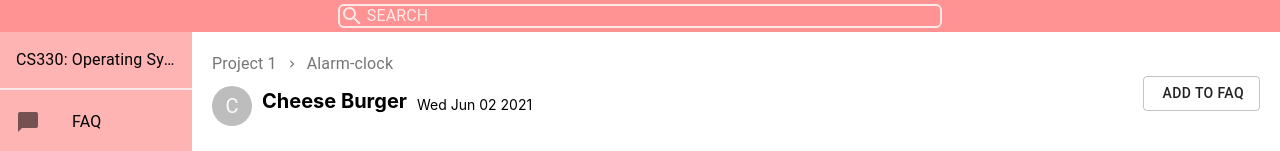
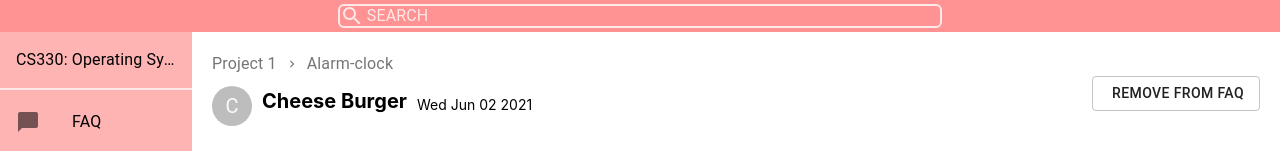
Before and after one commit to busankimchi/CS374-design-project, a React (Create React App) app: page /faq in a window 1280 px wide. Shown: the top 151 px of the page. Built offline with nearby package versions, Linux system fonts and the light colour scheme; no server answers; the database is empty.

Commit message:
Add listener to FAQ button

```diff
--- a/src/components/Contents/FAQButton.tsx
+++ b/src/components/Contents/FAQButton.tsx
@@ -9,14 +9,20 @@ import pinAngleFill from '@iconify-icons/bi/pin-angle-fill';
 
 interface FAQButtonProp {
     isFaq: boolean,
+    changeIsFaq: (arg0: boolean) => void,
 };
 
-export const FAQButton: FC<FAQButtonProp> = ({isFaq}) => {
+export const FAQButton: FC<FAQButtonProp> = ({isFaq, changeIsFaq}) => {
+    const handleClick = () => {
+        changeIsFaq(isFaq);
+    }
+
     if (isFaq) {
         return (
             <CustonFAQButton
                 variant="outlined"
                 startIcon={<Icon icon={pinAngleFill} />}
+                onClick={handleClick}
             >
                 Remove from FAQ
         </CustonFAQButton>
@@ -26,6 +32,7 @@ export const FAQButton: FC<FAQButtonProp> = ({isFaq}) => {
         <CustonFAQButton
             variant="outlined"
             startIcon={<Icon icon={pinAngle} />}
+            onClick={handleClick}
         >
             Add to FAQ
     </CustonFAQButton>
--- a/src/components/Contents/QnADisplay.tsx
+++ b/src/components/Contents/QnADisplay.tsx
@@ -1,4 +1,4 @@
-import { FC } from 'react';
+import { FC, useState } from 'react';
 import styled from 'styled-components';
 import NavigateNextIcon from '@material-ui/icons/NavigateNext';
 import { Box, Breadcrumbs, Typography } from '@material-ui/core';
@@ -24,6 +24,13 @@ export const QnADisplay: FC<QuestionIdProp> = ({questionId}) => {
     ),
   );
 
+  const [isFaq, setIsFaq] = useState(question.isFaq);
+
+  const changeIsFaq = () => {
+    setIsFaq(!isFaq);
+    // TODO: Do some more things for firebase
+  }
+
   return (
     <QnADisplayBox>
       <Box>
@@ -35,7 +42,7 @@ export const QnADisplay: FC<QuestionIdProp> = ({questionId}) => {
         </Breadcrumbs>
         <QuestionTopBox>
           <UserInfo userName={question.name} date={question.time}/>
-          <FAQButton isFaq={false}/>
+          <FAQButton isFaq={isFaq} changeIsFaq={changeIsFaq}/>
         </QuestionTopBox>
         <QuestionBox>
           <QuestionTitleBox>
```
